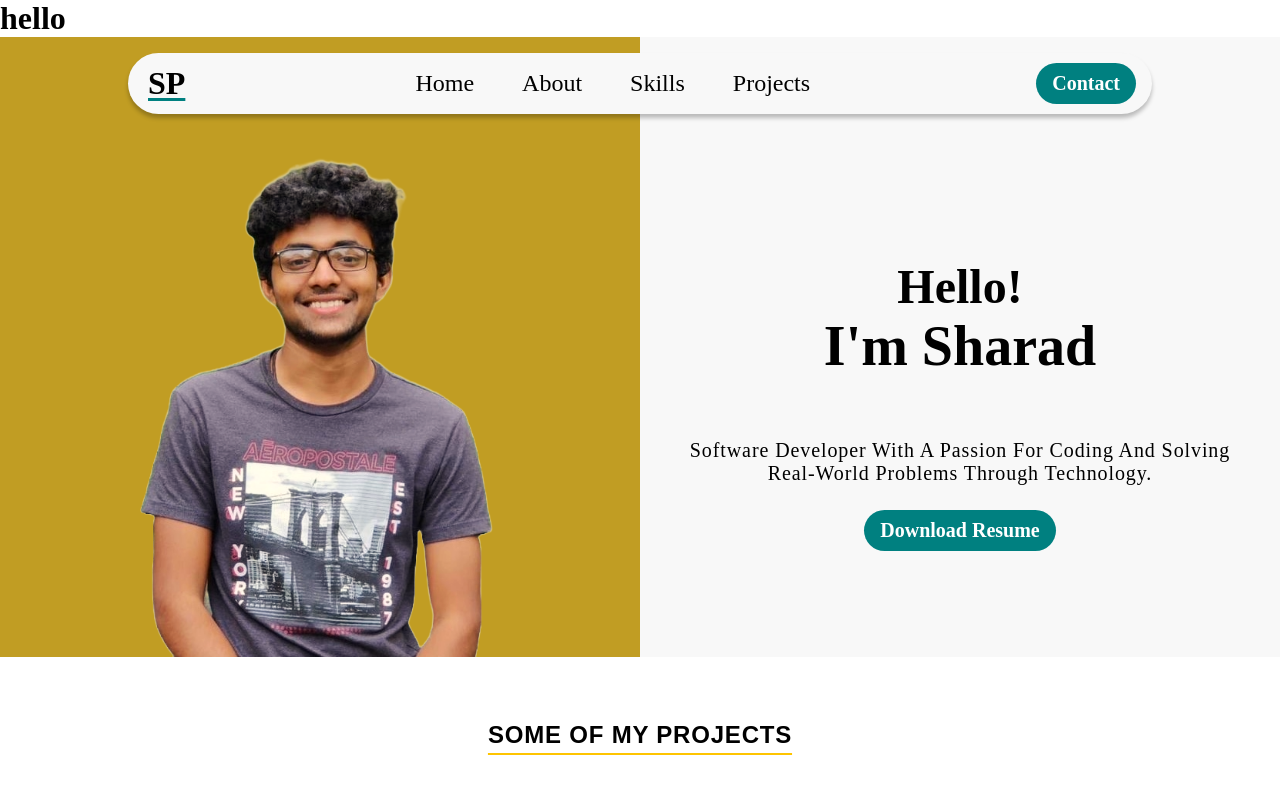
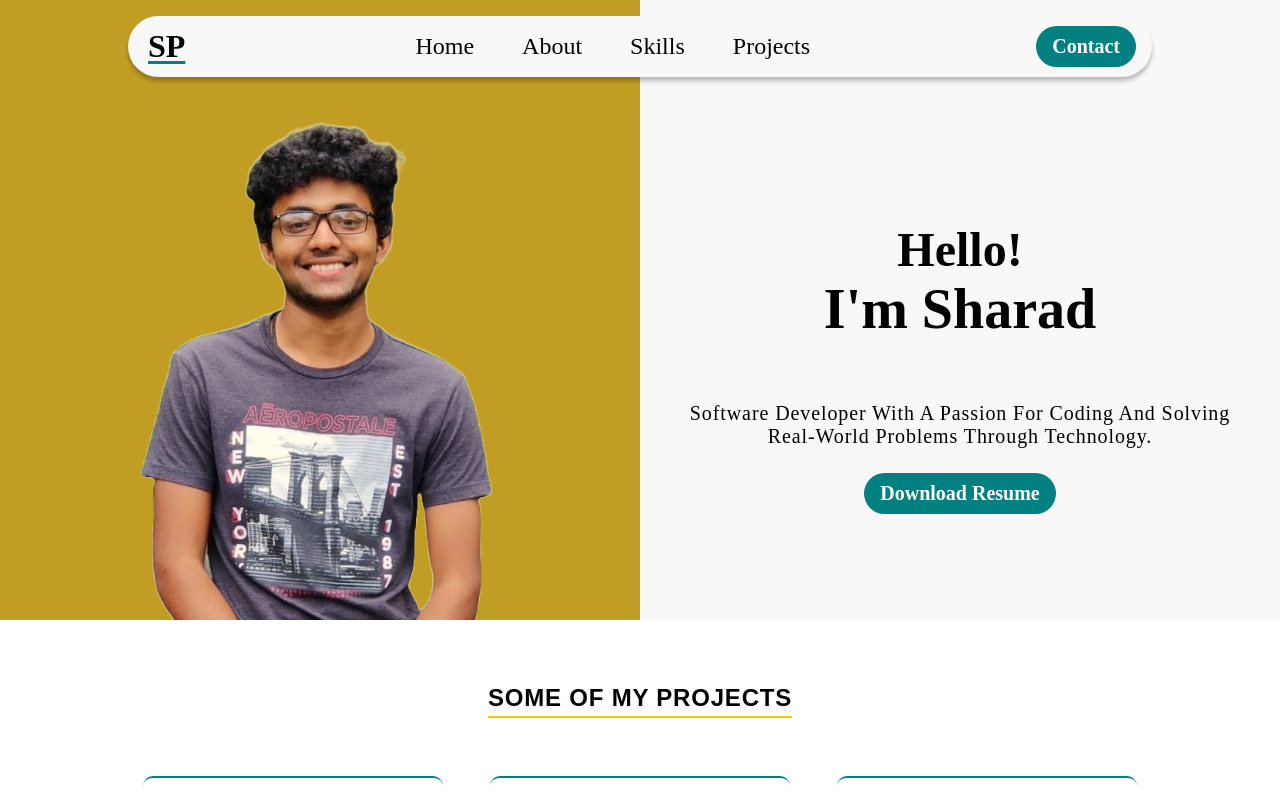
Before and after one commit to sharadpatel11/Portfolio-Website, a React (Create React App) app: page / in a window 1280 px wide. Shown: the top 796 px of the page. Built offline with nearby package versions, Linux system fonts and the light colour scheme; a web font is replaced by a local one.

Commit message:
Update App.js

```diff
--- a/src/App.js
+++ b/src/App.js
@@ -6,7 +6,6 @@ function App() {
   return (
     <div className="sp">
       <div>
-        <h1>hello</h1>
         <Navbar />
         <Header />
         <Projects />
```
